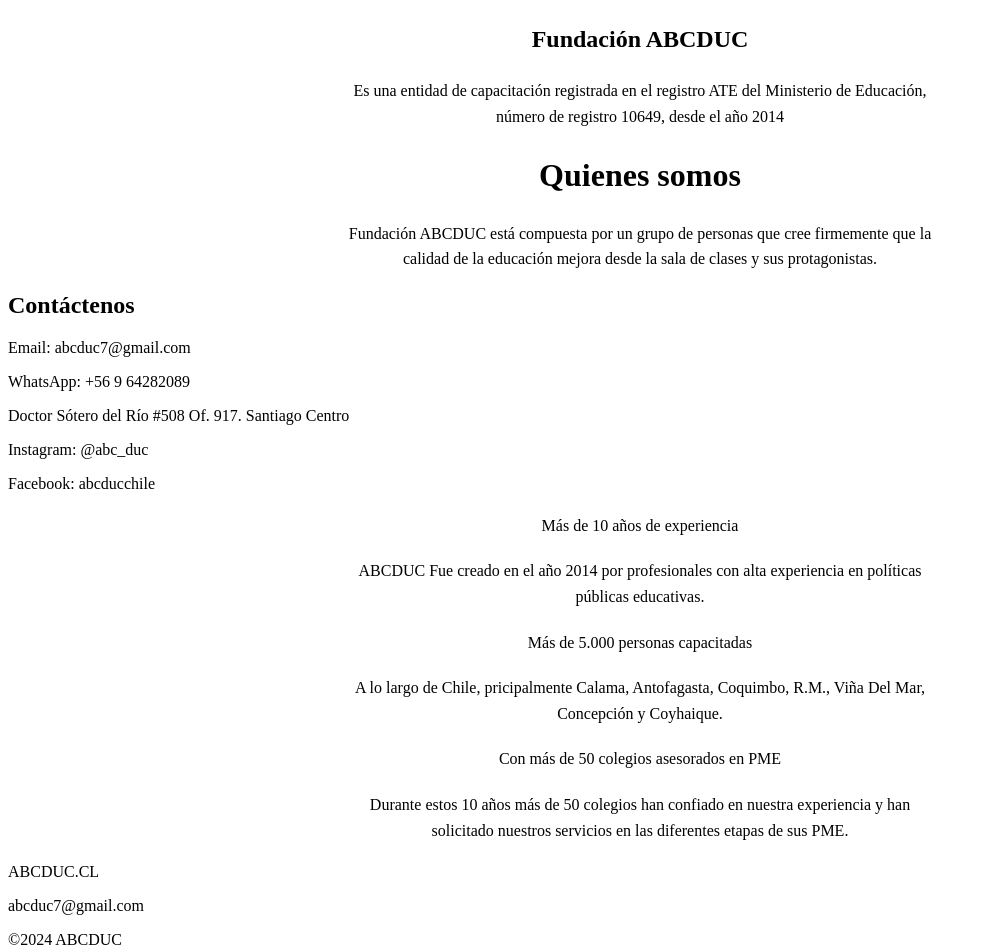
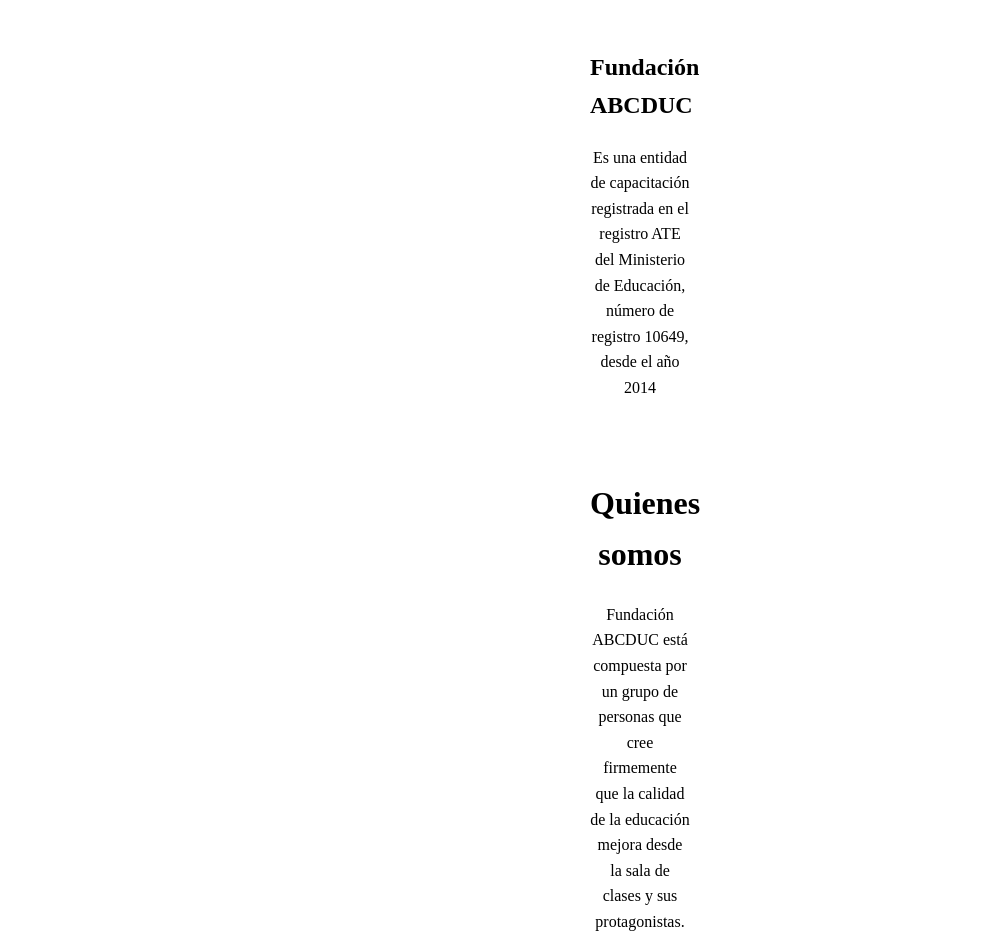
Before and after one commit to fmarquezsaavedra/fmarquezsaavedra.github.io, a plain HTML site: page index.html in a window 1280 px wide. Shown: the top 952 px of the page, without its empty margins (0-986 px from the left). Drawn offline with Linux system fonts and the light colour scheme.

Commit message:
More Style stuff

```diff
--- a/index.html
+++ b/index.html
@@ -8,13 +8,13 @@
 
     <div class="header"></div>
 
-    <div class="PrimerElemento">
+    <div class="CenteredElement">
         <h2 class="CenteredText"> Fundación ABCDUC</h2>
         <p class="CenteredText">Es una entidad de capacitación registrada en el registro ATE del Ministerio de Educación, número de registro 10649, desde el año 2014 </p>
     </div>
 
 
-    <div class="SegundoElemento">
+    <div class="CenteredElement">
         <h1 class="CenteredText">Quienes somos</h1>
         <p class="CenteredText">Fundación ABCDUC está compuesta por un grupo de personas que cree firmemente que la calidad de la educación mejora desde la sala de clases y sus protagonistas.</p>
     </div>
--- a/style.css
+++ b/style.css
@@ -1,6 +1,10 @@
 .CenteredText {
   text-align: center;
   line-height: 1.6;
-  margin: 20px auto;
-  max-width: 600px; /* keeps lines short, like a poem */
 }
+
+.CenteredElement{
+    max-width: 100px;
+    margin: 0 auto;
+    padding: 20px;
+}
```
